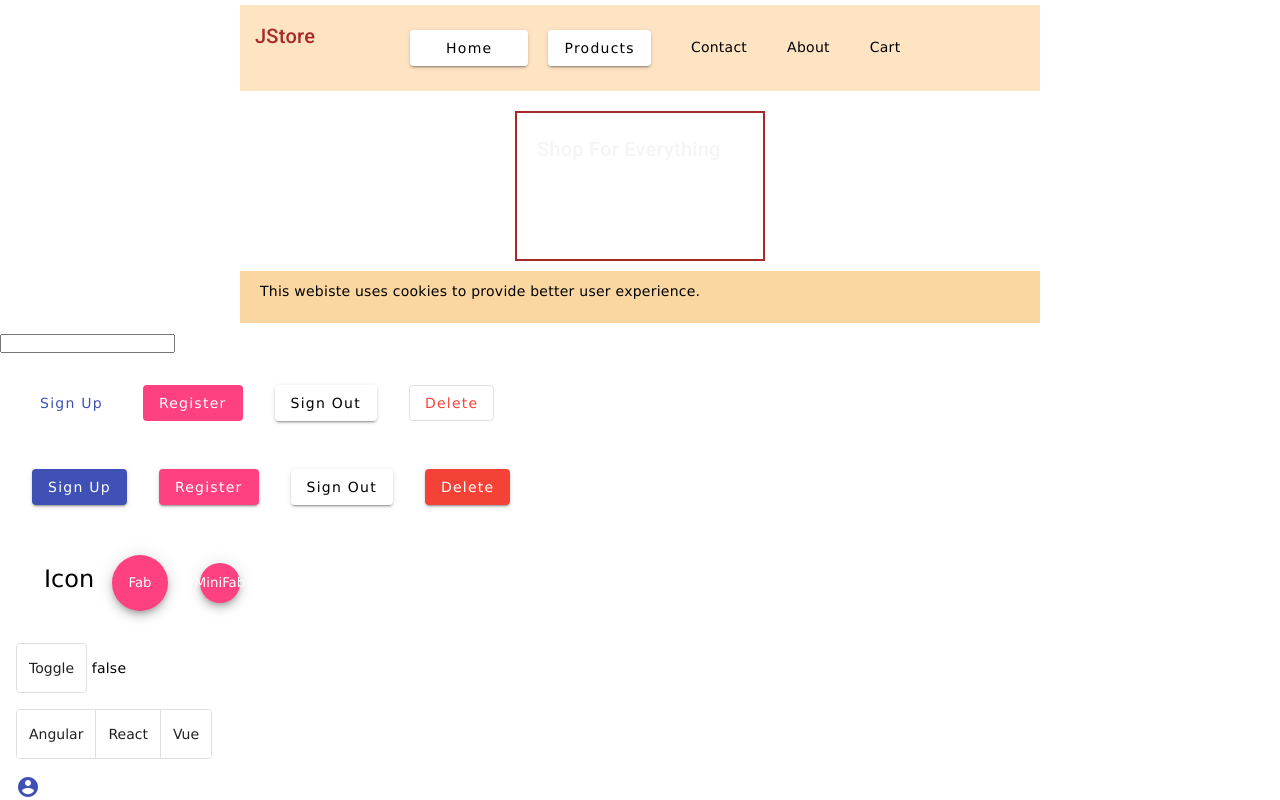
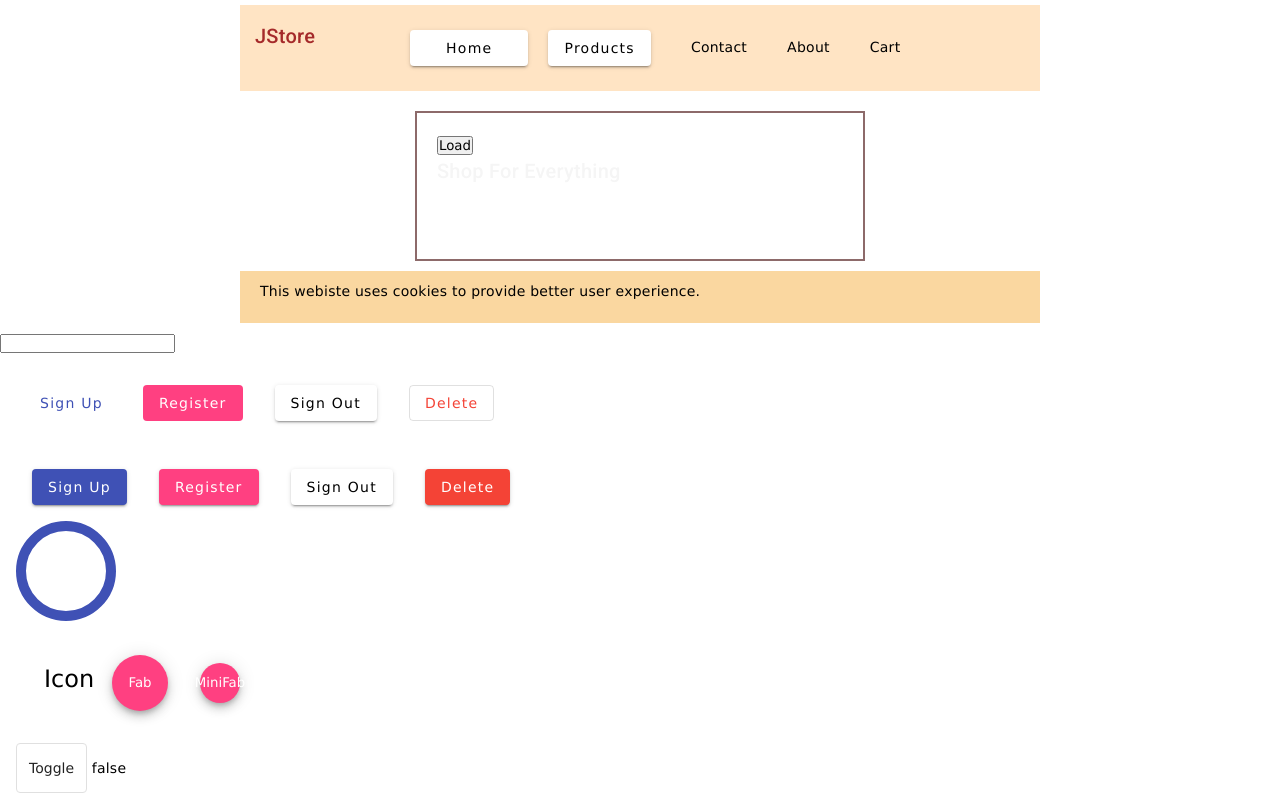
Before and after one commit to ranjetmahato416/Angular-Projects, an Angular app in the folder AngularBasics/: page / in a window 1280 px wide. Shown: the top 800 px of the page. Built offline with nearby package versions, Linux system fonts and the light colour scheme.

Commit message:
Material Progress Spinner

```diff
--- a/AngularBasics/src/app/Container/container.component.html
+++ b/AngularBasics/src/app/Container/container.component.html
@@ -3,6 +3,7 @@
     <app-header></app-header>
     <app-notification></app-notification>
 </div>
+
 
 <input [disabled]="false" type="text">
 <div>
@@ -17,6 +18,8 @@
 <button color="accent" mat-raised-button>Register</button>
 <button mat-raised-button>Sign Out</button>
 <button color="warn" mat-raised-button>Delete</button>
+<mat-progress-spinner value="100"></mat-progress-spinner>
+
 </div>
 <div>
     <button mat-icon-button>Icon</button>
--- a/AngularBasics/src/app/header/header.component.css
+++ b/AngularBasics/src/app/header/header.component.css
@@ -4,11 +4,11 @@
 }
 
 .site-slogan{
-    width: 250px;
+    width: 450px;
     height: 150px;
     font-size: 20px;
     margin-top: 20px;
     color: whitesmoke;
     padding: 20px 20px;
-    border: 2px solid brown;
+    border: 2px solid rgb(141, 106, 106);
 }
--- a/AngularBasics/src/app/header/header.component.html
+++ b/AngularBasics/src/app/header/header.component.html
@@ -1,5 +1,7 @@
 <div class="header">
     <div class="site-slogan">
+        <mat-spinner *ngIf="showSpinner" color="warn" value="100"></mat-spinner>
+        <button (click)="onClick()">Load</button>
         <h2>Shop For Everything</h2>
     </div>
 </div>
--- a/AngularBasics/src/app/header/header.component.ts
+++ b/AngularBasics/src/app/header/header.component.ts
@@ -7,4 +7,14 @@
 })
 export class HeaderComponent {
 
+  showSpinner = false;
+
+  onClick(){
+    this.showSpinner = true;
+    setTimeout(() => {
+      this.showSpinner = false;
+
+    }, 3000);
+  }
+
 }
--- a/AngularBasics/src/app/material/material.module.ts
+++ b/AngularBasics/src/app/material/material.module.ts
@@ -3,12 +3,14 @@
 import {MatButtonToggleModule} from '@angular/material/button-toggle';
 import { MatIconModule } from '@angular/material/icon'
 import { MatBadgeModule } from '@angular/material/badge'
+import { MatProgressSpinnerModule } from '@angular/material/progress-spinner'
 
 const MaterialComponents = [
   MatButtonModule,
   MatButtonToggleModule,
   MatIconModule,
-  MatBadgeModule
+  MatBadgeModule,
+  MatProgressSpinnerModule
 ];
 
 
```
